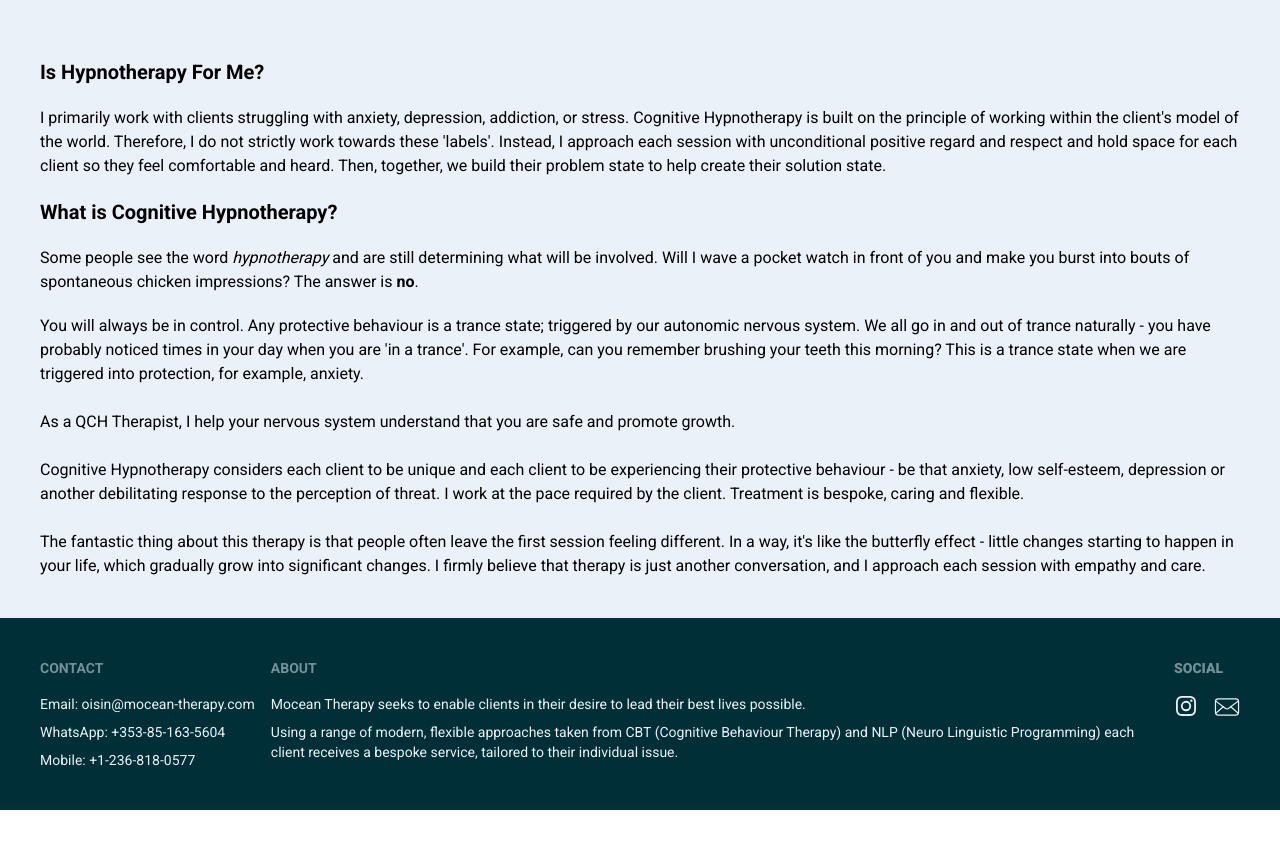
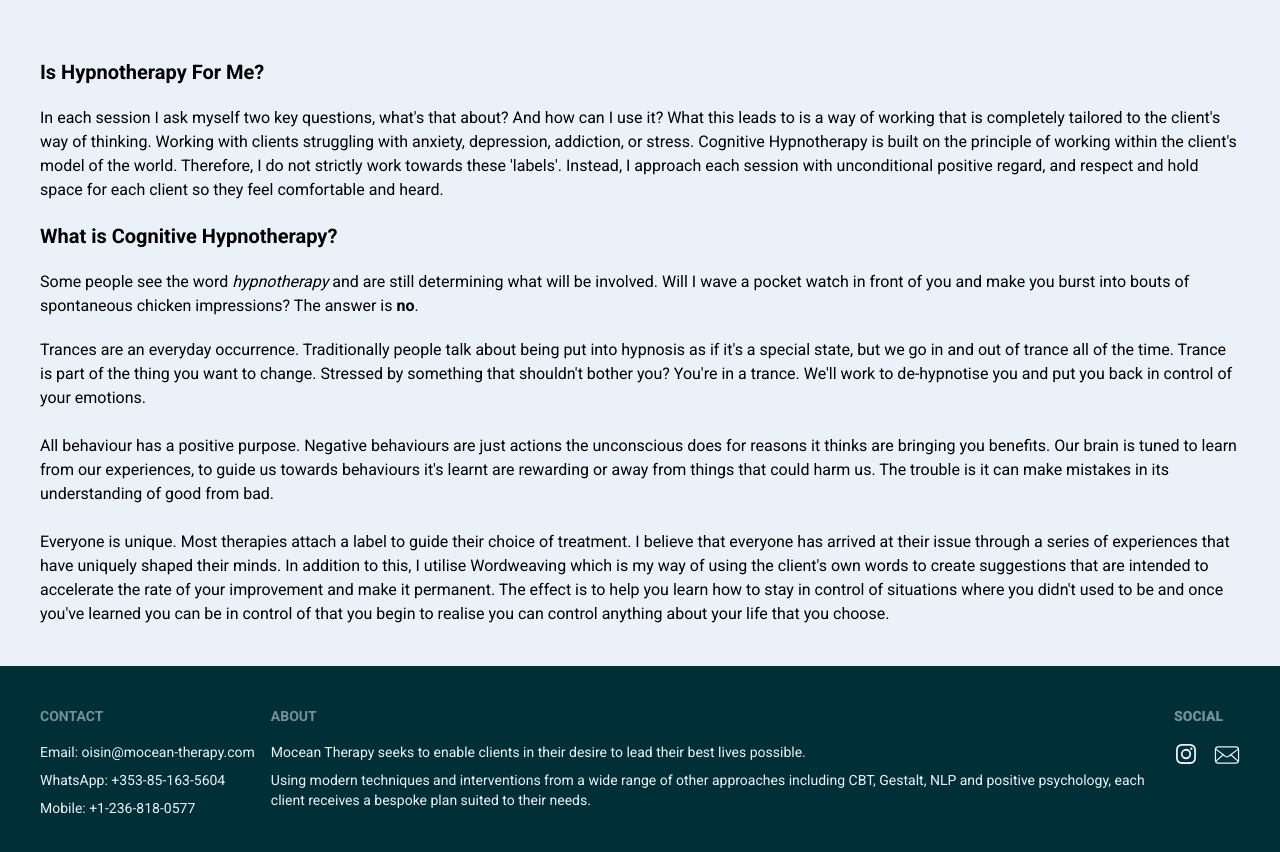
Before and after one commit to mollybrace/mocean-therapy-nextjs, a Next.js app: page /about in a window 1280 px wide. Shown: the part 870-1722 px from the top of the page. Before the commit the page ends 1680 px from the top, so only its background shows below. Built offline with nearby package versions, Linux system fonts and the light colour scheme.

Commit message:
adding text edits

```diff
--- a/src/app/about/components/AboutHypnotherapy.tsx
+++ b/src/app/about/components/AboutHypnotherapy.tsx
@@ -3,38 +3,26 @@ import React from 'react'
 const AboutHypnotherapy = () => {
   return (
     <div className='mx-10 pb-10'>
+
         <h2 className='text-xl font-bold py-5'> Is Hypnotherapy For Me?</h2>
-            <p>I primarily work with clients struggling with anxiety, depression, addiction, or stress. Cognitive
-            Hypnotherapy is built on the principle of working within the client&apos;s model of the world. Therefore, I
-            do not strictly work towards these &apos;labels&apos;. Instead, I approach each session with unconditional
-            positive regard and respect and hold space for each client so they feel comfortable and heard. Then,
-            together, we build their problem state to help create their solution state.</p>
+            <p>In each session I ask myself two key questions, what&#39;s that about? And how can I use it? What this leads to is a way of working that is completely tailored to the client&#39;s way of thinking. Working with clients struggling with anxiety, depression, addiction, or stress. Cognitive Hypnotherapy is built on the principle of working within the client's model of the world. Therefore, I do not strictly work towards these 'labels'. Instead, I approach each session with unconditional positive regard, and respect and hold space for each client so they feel comfortable and heard. </p>
 
         <h2 className='text-xl font-bold py-5'>What is Cognitive Hypnotherapy?</h2>
             <p className='pb-5'>
-            Some people see the word <i>hypnotherapy</i> and are still determining what will be involved. Will I
-            wave a pocket watch in front of you and make you burst into bouts of spontaneous chicken
+            Some people see the word <i>hypnotherapy</i> and are still determining what will be involved. Will I wave a pocket watch in front of you and make you burst into bouts of spontaneous chicken
             impressions? The answer is <strong>no</strong>.
             </p>
             <p>
-            You will always be in control. Any protective behaviour is a trance state; triggered by our autonomic nervous system. We all go in and out of trance naturally - you have probably noticed times in your day when you are &#39;in a trance&#39;. For example, can you remember
-            brushing your teeth this morning? This is a trance state when we are triggered into protection, for example, anxiety.
+            Trances are an everyday occurrence. Traditionally people talk about being put into hypnosis as if it&#39;s a special state, but we go in and out of trance all of the time. Trance is part of the thing you want to change. Stressed by something that shouldn&#39;t bother you? You&#39;re in a trance. We'll work to de-hypnotise you and put you back in control of your emotions.
             </p>
             <br></br>
             <p>
-            As a QCH Therapist, I help your nervous system understand that you are safe and promote growth.
+            All behaviour has a positive purpose. Negative behaviours are just actions the unconscious does for reasons it thinks are bringing you benefits. Our brain is tuned to learn from our experiences, to guide us towards behaviours it&#39;s learnt are rewarding or away from things that could harm us. The trouble is it can make mistakes in its understanding of good from bad.
             </p>
             <br />
-            <p>Cognitive Hypnotherapy considers each client to be unique and each client to be experiencing their
-            protective behaviour - be that anxiety, low self-esteem, depression or another debilitating response
-            to the perception of threat. I work at the pace required by the client. Treatment is bespoke, caring
-            and flexible.
+            <p>Everyone is unique. Most therapies attach a label to guide their choice of treatment. I believe that everyone has arrived at their issue through a series of experiences that have uniquely shaped their minds. In addition to this, I utilise Wordweaving which is my way of using the client&#39;s own words to create suggestions that are intended to accelerate the rate of your improvement and make it permanent. The effect is to help you learn how to stay in control of situations where you didn&#39;t used to be and once you&#39;ve learned you can be in control of that you begin to realise you can control anything about your life that you choose.
             </p>
-            <br/>
-            <p>The fantastic thing about this therapy is that people often leave the first session feeling different. In
-            a way, it&#39;s like the butterfly effect - little changes starting to happen in your life, which gradually
-            grow into significant changes. I firmly believe that therapy is just another conversation, and I
-            approach each session with empathy and care.</p>
+
     </div>
   )
 }
--- a/src/app/sessionsandfees/components/Sessions.tsx
+++ b/src/app/sessionsandfees/components/Sessions.tsx
@@ -5,7 +5,7 @@ const Sessions = () => {
         <div className='pt-10 mx-10'>
         <div>
           <p className='text-xl font-bold py-5'>How long is a session?</p>
-          <p>Typical sessions will last 90 minutes.</p>
+          <p>Typically our first session will last 90 minutes and all future sessions are 60 minutes. </p>
           </div>
 
           <div>
--- a/src/components/Footer.tsx
+++ b/src/components/Footer.tsx
@@ -12,7 +12,7 @@ const Footer = () => {
   <div>
     <header className="footer-title flex flex-col md:w-1/3 text-moonstone ">About</header>
     <p className='text-moonstone'>Mocean Therapy seeks to enable clients in their desire to lead their best lives possible.</p>
-    <p className='text-moonstone'>Using a range of modern, flexible approaches taken from CBT (Cognitive Behaviour Therapy) and NLP (Neuro Linguistic Programming) each client receives a bespoke service, tailored to their individual issue.</p>
+    <p className='text-moonstone'>Using modern techniques and interventions from a wide range of other approaches including CBT, Gestalt, NLP and positive psychology, each client receives a bespoke plan suited to their needs. </p>
   </div>
   <nav>
     <header className="footer-title text-moonstone font-extrabold">Social</header>
--- a/src/components/Section.tsx
+++ b/src/components/Section.tsx
@@ -39,9 +39,7 @@ const Section = () => {
             />
             </div>
             <h2 className='font-bold'>Cognitive Hypnotherapy</h2>
-            <p>Working at the pace of the client Cognitive Hypnotherapy draws on a range of diverse techniques
-            and therapeutic modalities, with this, I tailor my approach to create a bespoke approach that suits
-            each individual&#39;s unique needs and goals.</p>
+            <p>Cognitive Hypnotherapy is a modern approach developed to help people make the changes they want to make in their lives.<br></br> <br></br>Working at the pace of the client Cognitive Hypnotherapy draws on a range of diverse techniques and therapeutic modalities, with this, I tailor my view to create a bespoke approach that suits each individual's unique needs and goals.</p>
             <a href="/contact"><p className='underline hover:cursor'>Contact me for more information</p></a>
         </div>
 
--- a/src/components/Welcome.tsx
+++ b/src/components/Welcome.tsx
@@ -5,7 +5,7 @@ const Welcome = () => {
     // <div className='flex h-36 bg-twitter-blue'>Welcome</div>
     <section>
       <div className='h-32 bg-dogwood flex items-center justify-center'>
-      <h1 className='text-moonstone text-xl font-roboto font-'>
+      <h1 className='text-moonstone text-[34px]  font-roboto md:text-[50px]'>
         Welcome to Mocean Therapy</h1>
 
       </div>
```
